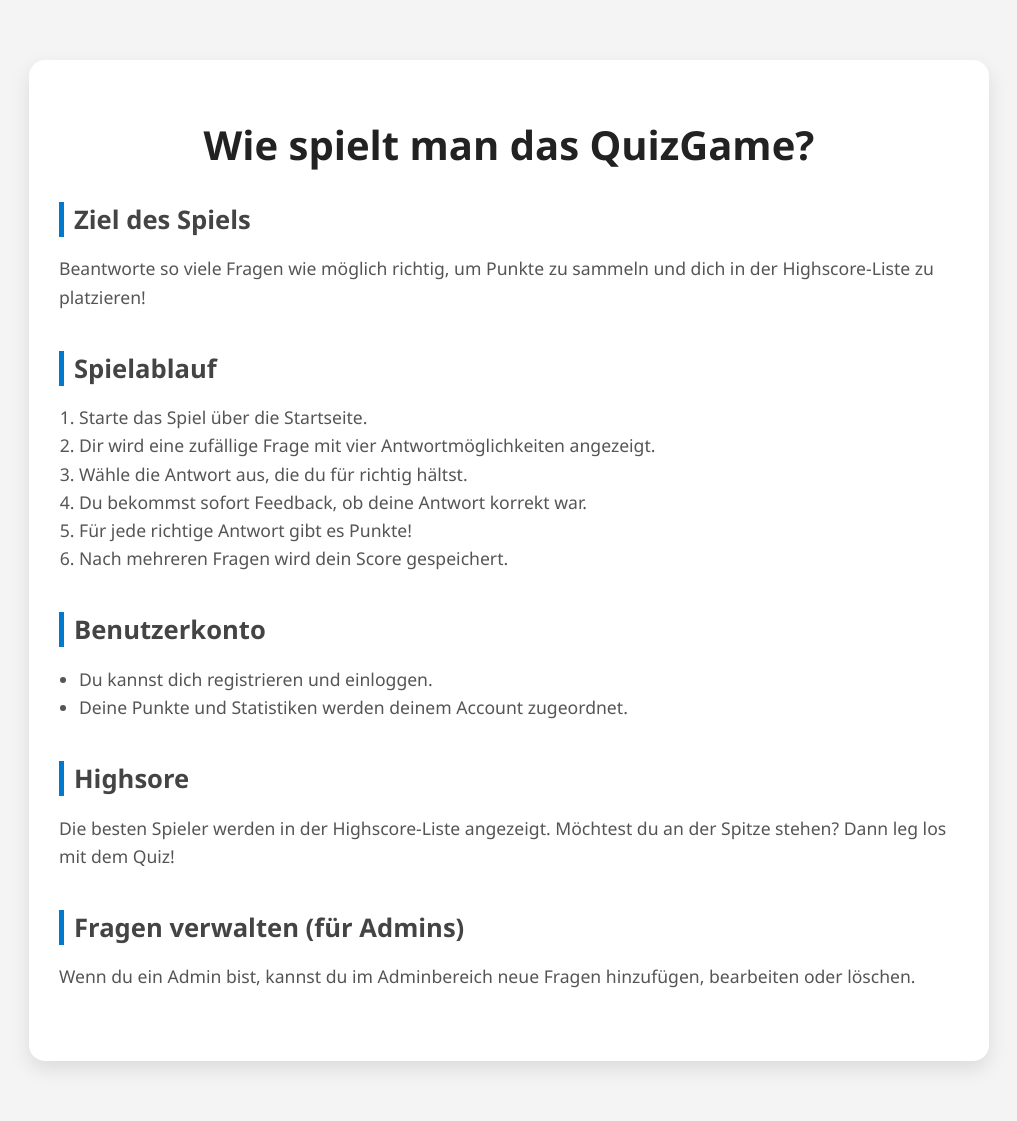
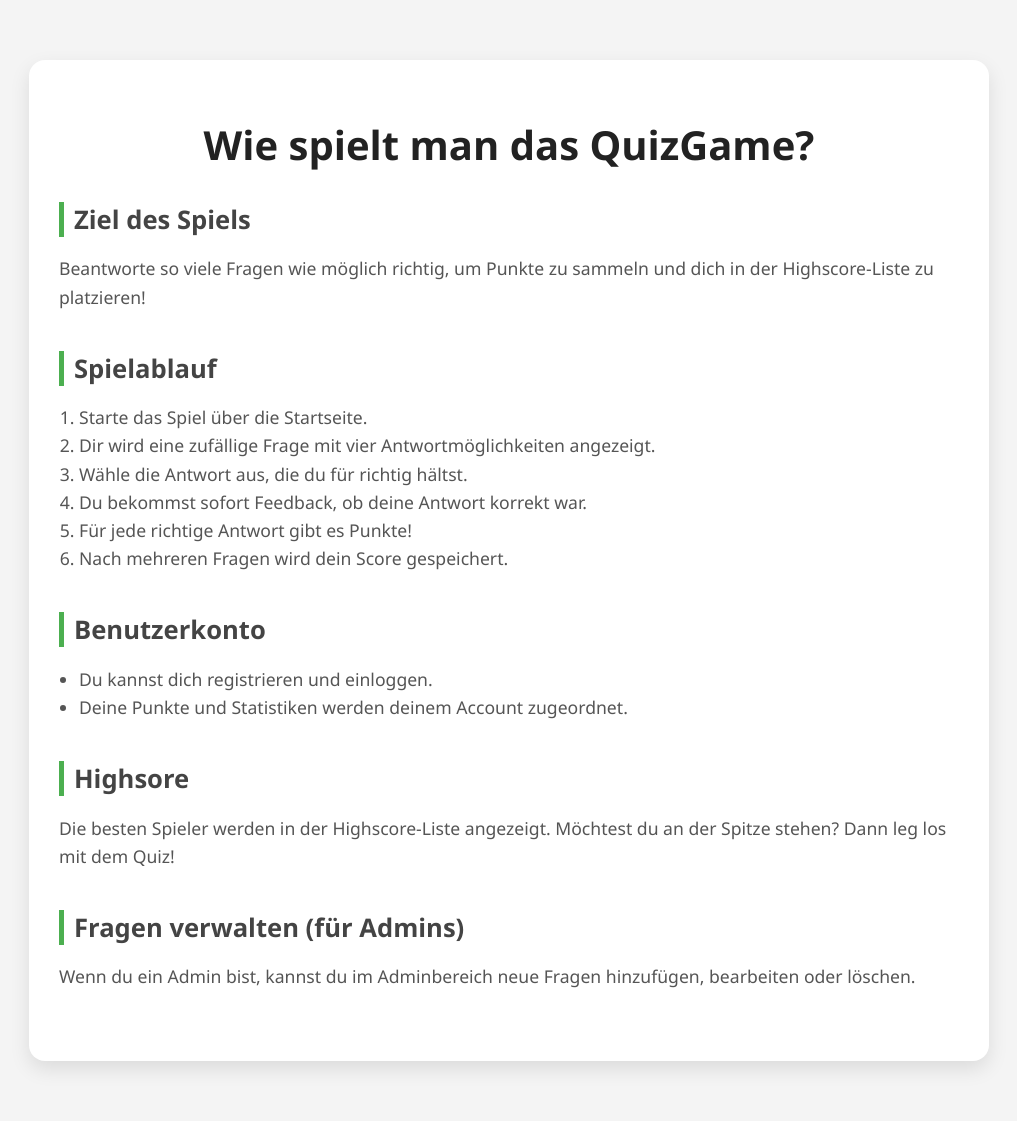
Before and after one commit to chris738/Quizzgame, a PHP site: page /help.html in a window 1280 px wide. Shown: the part 48-1169 px from the top of the page, without its empty margins (131-1148 px from the left). Run offline with PHP 8.4, Linux system fonts and the light colour scheme.

Commit message:
änderung borderfarbe helpcss

```diff
--- a/html/css/help.css
+++ b/html/css/help.css
@@ -24,7 +24,7 @@
     font-size: 1.6em;
     color: #444;
     margin-bottom: 10px;
-    border-left: 5px solid #007acc;
+    border-left: 5px solid #4caf50;
     padding-left: 10px;
 }
 
```
